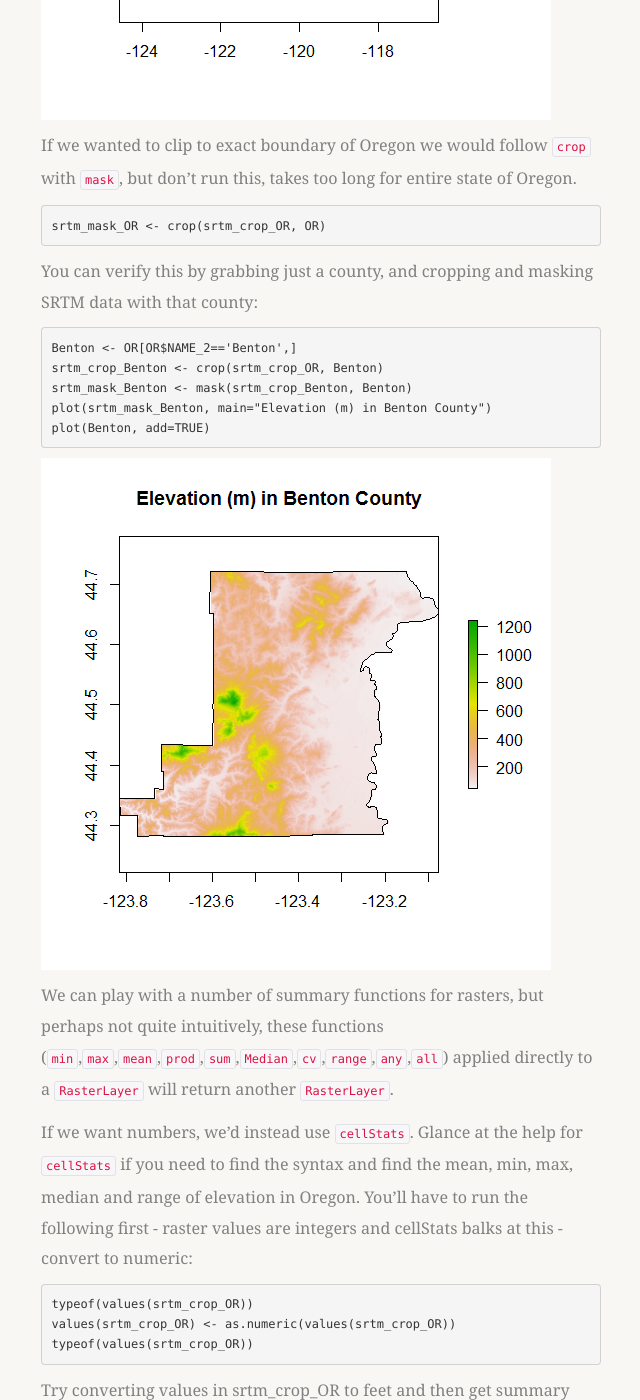
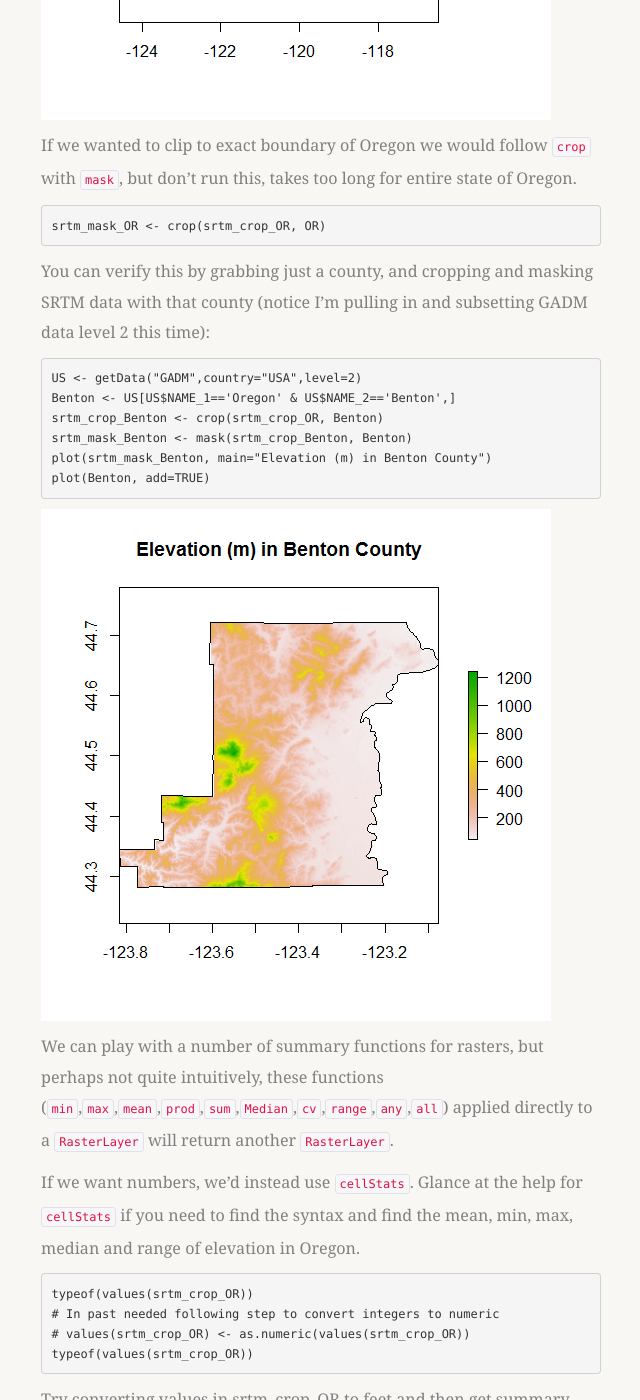
Before and after one commit to mhweber/AWRA_GIS_R_Workshop, a Jekyll site: the page built from _posts/2018-04-22-06-Spatial-Data-Raster.md, in a window 1280 px wide and 1400 px high, scrolled down 7668 px. Shown: the whole window, without its empty margins (389-1029 px from the left). Built offline with Jekyll 4.4.1, drawn with Linux system fonts in a browser that asks for light colours; nearby versions of some CDN libraries; some web fonts are replaced; library files that are not in the unit come from our copies; some of the changed text lies outside the part shown.

````diff
--- a/_posts/2018-04-22-06-Spatial-Data-Raster.md
+++ b/_posts/2018-04-22-06-Spatial-Data-Raster.md
@@ -149,9 +149,10 @@ If we wanted to clip to exact boundary of Oregon we would follow `crop` with `ma
 srtm_mask_OR <- crop(srtm_crop_OR, OR)
 ```
 
-You can verify this by grabbing just a county, and cropping and masking SRTM data with that county:
+You can verify this by grabbing just a county, and cropping and masking SRTM data with that county (notice I'm pulling in and subsetting GADM data level 2 this time):
 ```r
-Benton <- OR[OR$NAME_2=='Benton',]
+US <- getData("GADM",country="USA",level=2)
+Benton <- US[US$NAME_1=='Oregon' & US$NAME_2=='Benton',]
 srtm_crop_Benton <- crop(srtm_crop_OR, Benton)
 srtm_mask_Benton <- mask(srtm_crop_Benton, Benton)
 plot(srtm_mask_Benton, main="Elevation (m) in Benton County")
@@ -162,11 +163,12 @@ plot(Benton, add=TRUE)
 
 We can play with a number of summary functions for rasters, but perhaps not quite intuitively, these functions (`min`,`max`,`mean`,`prod`,`sum`,`Median`,`cv`,`range`,`any`,`all`) applied directly to a `RasterLayer` will return another `RasterLayer`.
 
-If we want numbers, we'd instead use `cellStats`.  Glance at the help for `cellStats` if you need to find the syntax and find the mean, min, max, median and range of elevation in Oregon. You'll have to run the following first - raster values are integers and cellStats balks at this - convert to numeric:
+If we want numbers, we'd instead use `cellStats`.  Glance at the help for `cellStats` if you need to find the syntax and find the mean, min, max, median and range of elevation in Oregon.
 
 ```r
 typeof(values(srtm_crop_OR))
-values(srtm_crop_OR) <- as.numeric(values(srtm_crop_OR))
+# In past needed following step to convert integers to numeric
+# values(srtm_crop_OR) <- as.numeric(values(srtm_crop_OR))
 typeof(values(srtm_crop_OR))
 ```
 
@@ -194,6 +196,7 @@ plot(Benton_terrain)
 
 ![BentonTerrain](/AWRA_GIS_R_Workshop/figure/BentonTerrain.png)
 
+We can feed the slope and aspect generated by terrain to the hillShade function to generate hillshade - note how we access slope and aspect using double-bracket notation from the Benton_terain `RasterBrick` - to learn a bit more about how and why we use double-bracket notation in R see [here](https://davetang.org/muse/2013/08/16/double-square-brackets-in-r/) and [here](http://www.r-tutor.com/r-introduction/data-frame/data-frame-column-vector).
 ```r
 Benton_hillshade <- hillShade(Benton_terrain[['slope']],Benton_terrain[['aspect']])
 plot(Benton_hillshade, main="Hillshade Map for Benton County")
````
Also changed, not shown: 3 other files.
